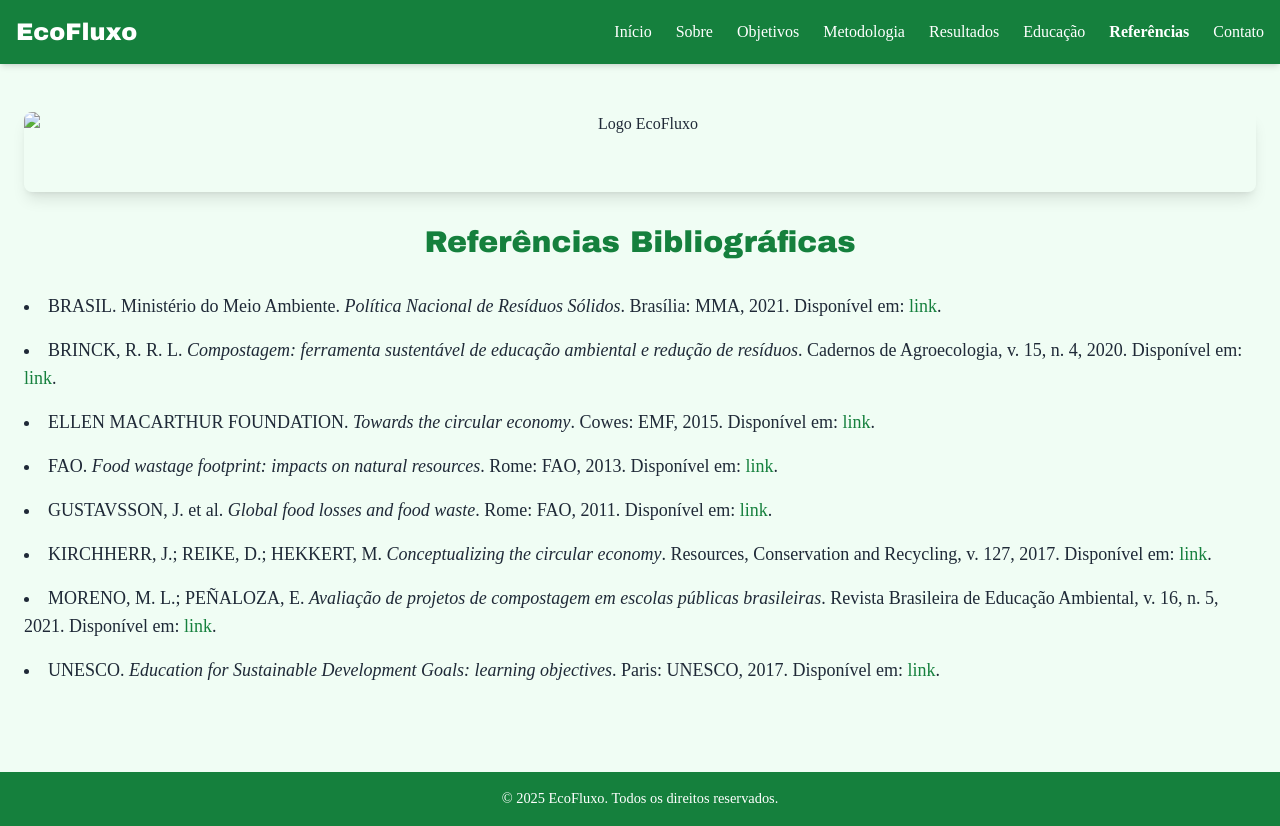
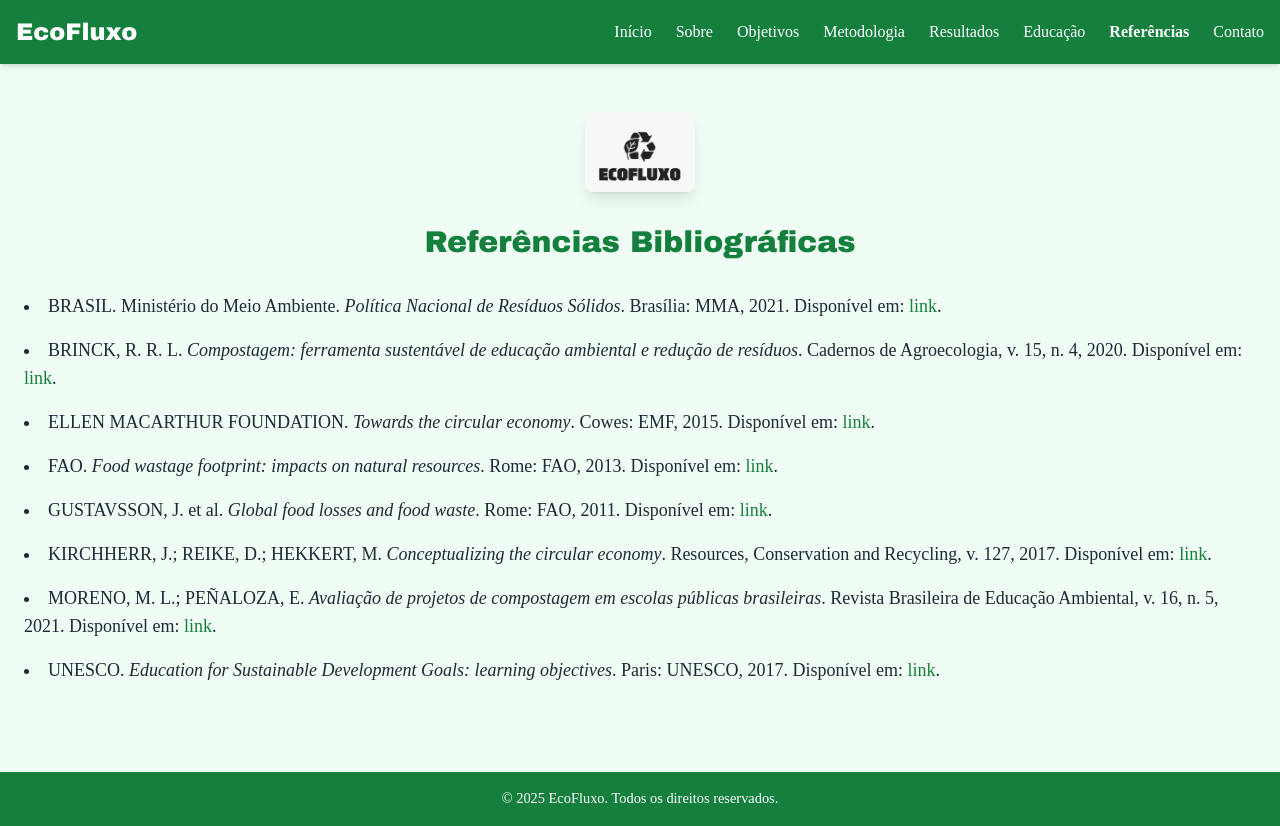
Before and after one commit to Joaquim1402/EcoFluxo, a plain HTML site: page referencias.html in a window 1280 px wide. Drawn offline with nearby package versions, Linux system fonts and the light colour scheme.

Commit message:
Update referencias.html

```diff
--- a/referencias.html
+++ b/referencias.html
@@ -31,7 +31,7 @@
   <!-- Referências -->
   <main class="container mx-auto px-6 py-12">
 <div class="text-center mb-8">
-  <img src="img/logo3.jpg" alt="Logo EcoFluxo"
+  <img src="logo3.jpg" alt="Logo EcoFluxo"
        class="mx-auto h-20 w-auto rounded-lg shadow-lg hover:scale-105 transition duration-300">
 </div>
     <h2 class="text-3xl font-extrabold text-green-700 mb-8 text-center">Referências Bibliográficas</h2>
```
